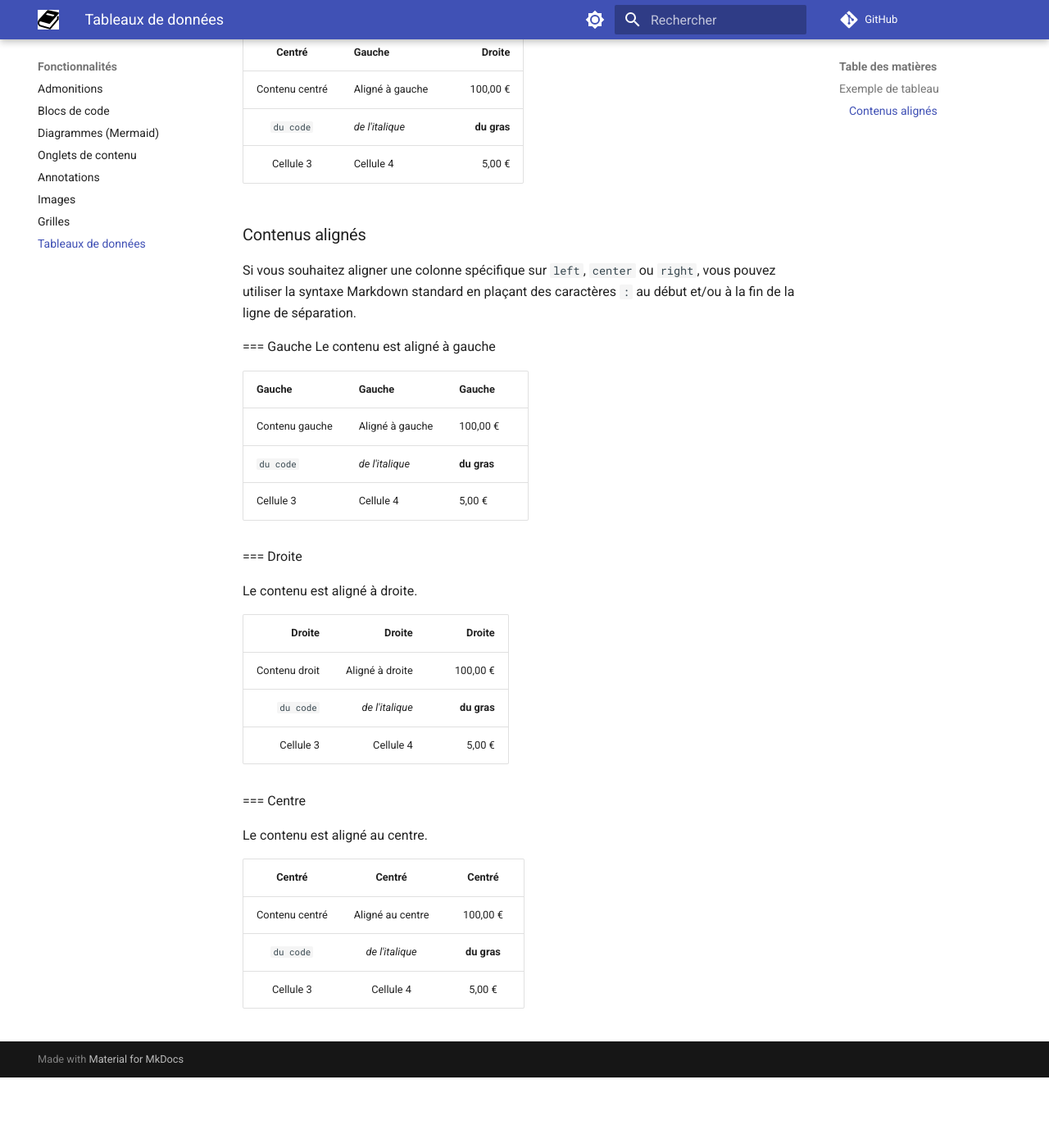
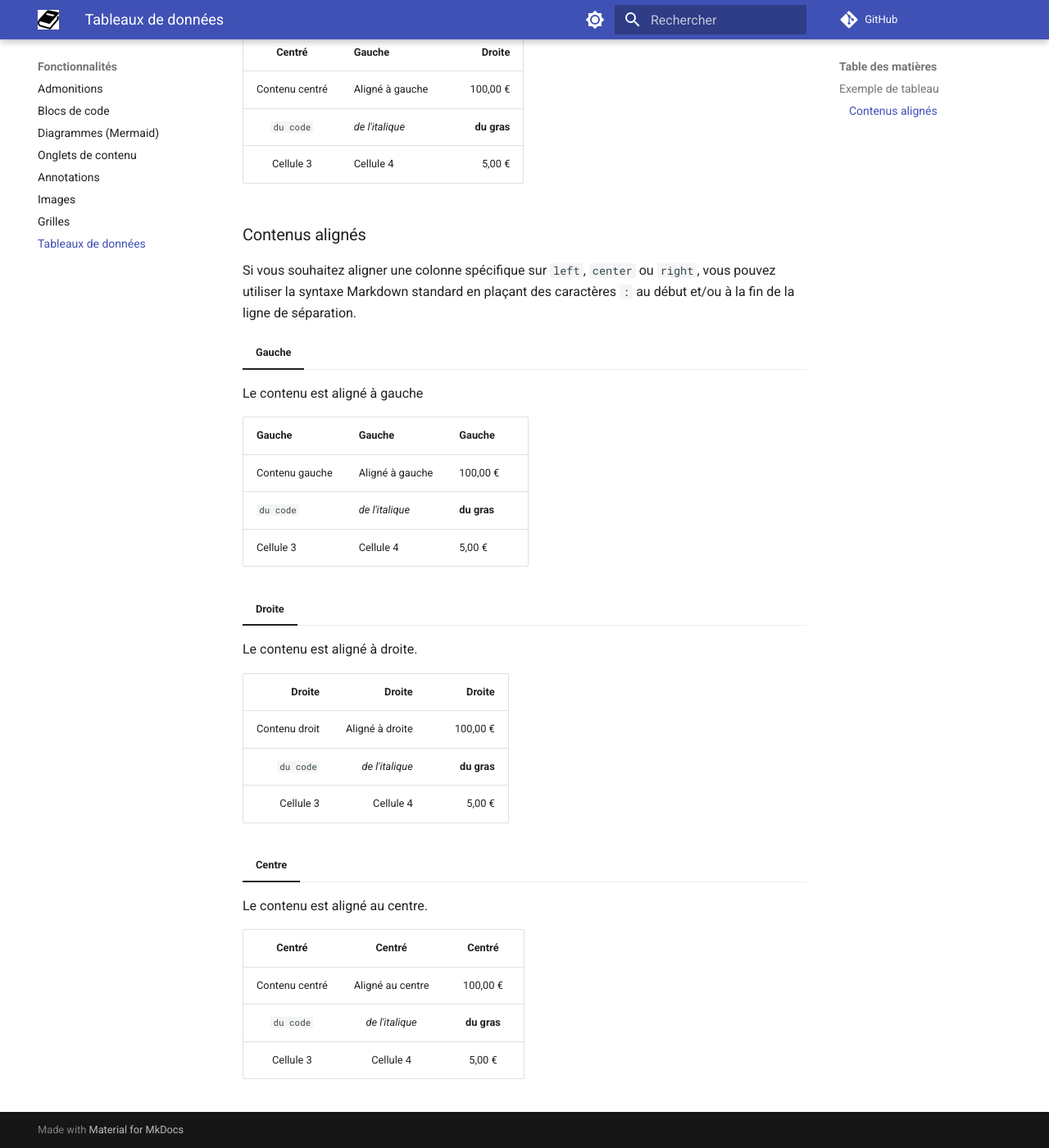
Before and after one commit to Elishaya13/mon-projet-demo-mkdocss, an MkDocs documentation site: the page built from docs/fonctionnalités/tableaux-de-données.md, in a window 1280 px wide and 1400 px high, scrolled down 396 px. Shown: the whole window at 82% size. Built offline with MkDocs 1.6.1 and Material for MkDocs 9.7.7, drawn with Linux system fonts in a browser that asks for light colours; comment, search, counter and statistics services are not loaded; before the commit the page ends 1710 px from its top, so only the background shows below that.

```diff
--- a/docs/fonctionnalités/tableaux-de-données.md
+++ b/docs/fonctionnalités/tableaux-de-données.md
@@ -16,7 +16,7 @@ La syntaxe utilise des barres verticales `|` pour séparer les colonnes et des t
 
 Si vous souhaitez aligner une colonne spécifique sur `left`, `center` ou `right`, vous pouvez utiliser la syntaxe Markdown standard en plaçant des caractères `:` au début et/ou à la fin de la ligne de séparation.
 
-=== Gauche
+=== "Gauche"
 Le contenu est aligné à gauche
 
 | Gauche         | Gauche          | Gauche      |
@@ -25,7 +25,7 @@ Le contenu est aligné à gauche
 | `du code`      | *de l'italique* | **du gras** |
 | Cellule 3      | Cellule 4       | 5,00 €      |
 
-=== Droite
+=== "Droite"
 
 Le contenu est aligné à droite.
 
@@ -35,7 +35,7 @@ Le contenu est aligné à droite.
 | `du code`       | *de l'italique* | **du gras** |
 | Cellule 3       | Cellule 4       | 5,00 €      |
 
-=== Centre
+=== "Centre"
 
 Le contenu est aligné au centre.
 
```
